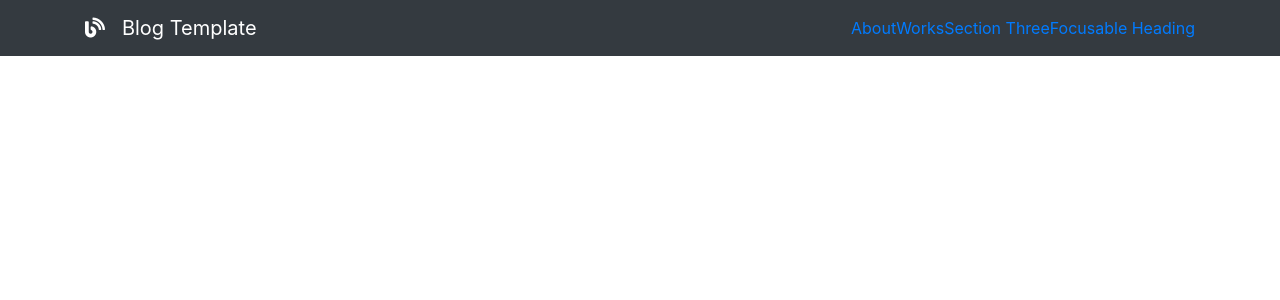
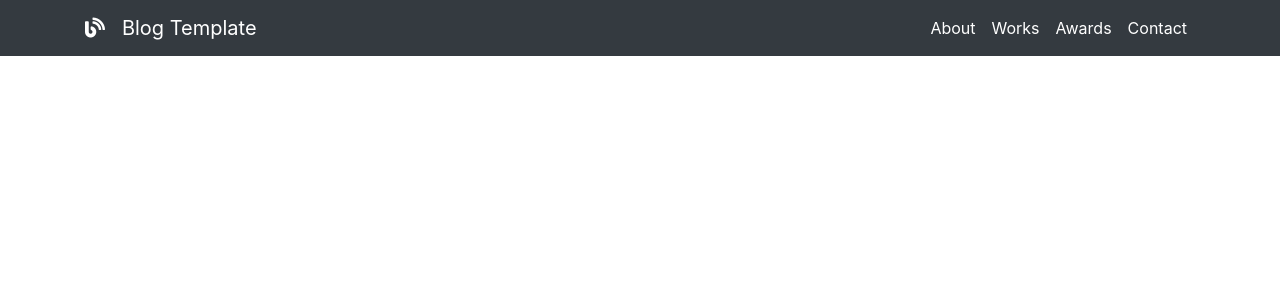
Before and after one commit to MiheretuTesh/portfolio, a React (Create React App) app: page / in a window 1280 px wide. Shown: the top 300 px of the page. Built offline with nearby package versions, Linux system fonts and the light colour scheme; the HTML template or start-up script is replaced by a standard one.

Commit message:
fix: error with style of the navigation bar is fixed.

```diff
--- a/src/components/layout/Navbar.js
+++ b/src/components/layout/Navbar.js
@@ -22,25 +22,28 @@ function Navbar() {
         <div id="navbarCollapse" class="collapse navbar-collapse">
           <ul class="navbar-nav ml-auto">
             <li class="nav-item">
-              <HashLink to="/">About</HashLink>
+              <HashLink className="nav-link active" to="/">
+                About
+              </HashLink>
             </li>
             <li class="nav-item">
-              <HashLink smooth to={"/page#works"}>
+              <HashLink className="nav-link active" smooth to={"/page#works"}>
                 Works
               </HashLink>
             </li>
             <li class="nav-item">
               <HashLink
+                className="nav-link active"
                 // example of custom scroll function using the scroll prop
                 scroll={(el) => el.scrollIntoView({ behavior: "smooth" })}
                 to={"/page#awards"}
               >
-                Section Three
+                Awards
               </HashLink>
             </li>
             <li class="nav-item">
-              <HashLink smooth to={"/page#contact"}>
-                Focusable Heading
+              <HashLink className="nav-link active" smooth to={"/page#contact"}>
+                Contact
               </HashLink>
             </li>
           </ul>
```
